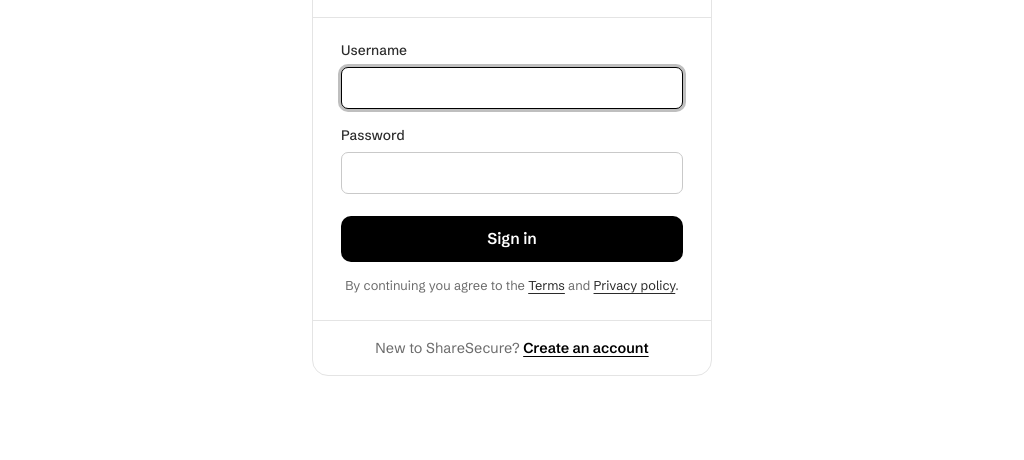
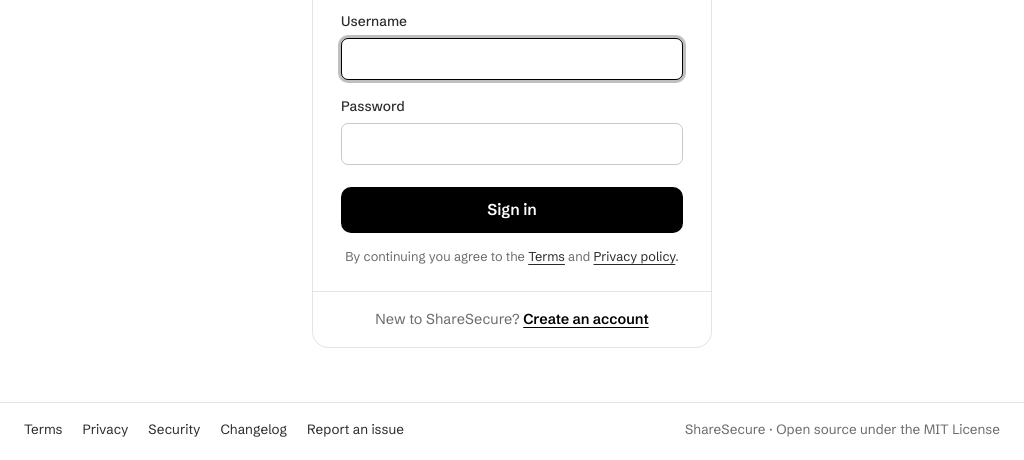
Before and after one commit to ishaanman7898/ShareSecure, an Electron app: page public/signin.html in a window 1024 px wide. Shown: the part 340-800 px from the top of the page. Drawn offline with Linux system fonts and the light colour scheme; no server answers.

Commit message:
Bring back the footer on the website and show the version number

```diff
--- a/functions/api/mode.js
+++ b/functions/api/mode.js
@@ -1,8 +1,11 @@
 // Cloudflare Pages Function — returns selfHostMode: false so the frontend
 // knows it's on a hosted deployment and should require authentication.
 // The Express server has its own /api/mode that returns selfHostMode: true.
+// The version comes from package.json, so the site always shows what's deployed.
+import pkg from '../../package.json';
+
 export async function onRequest() {
-  return new Response(JSON.stringify({ selfHostMode: false }), {
+  return new Response(JSON.stringify({ selfHostMode: false, version: pkg.version }), {
     headers: { 'Content-Type': 'application/json' },
   });
 }
--- a/public/docs.css
+++ b/public/docs.css
@@ -482,3 +482,5 @@ h2 .section-num {
 .legal .summary ul { gap: 4px; }
 .legal .muted { color: var(--text-muted); font-size: 0.92rem; }
 .legal .footer { margin-top: 72px; padding: 40px 0; }
+
+.footer-version { margin-top: 12px; font-size: 0.8rem; color: var(--text-muted); }
--- /dev/null
+++ b/public/footer.js
@@ -0,0 +1,16 @@
+// Fills in the version wherever a page shows it ([data-version]) and keeps the
+// site footer to the website: a self-hosted install drops it, and the desktop
+// app hides it through its .web-only class.
+(function () {
+  fetch('/api/mode', { cache: 'no-store' })
+    .then(r => r.json())
+    .then(mode => {
+      if (mode.selfHostMode) document.querySelectorAll('.app-footer').forEach(f => f.remove());
+      if (!mode.version) return;
+      document.querySelectorAll('[data-version]').forEach(el => {
+        el.textContent = (el.dataset.version || '') + 'v' + mode.version;
+        el.hidden = false;
+      });
+    })
+    .catch(() => {});
+})();
--- a/public/signin.html
+++ b/public/signin.html
@@ -52,6 +52,18 @@
     </section>
   </main>
 
+  <footer class="app-footer web-only">
+    <nav class="footer-links" aria-label="Site">
+      <a href="/terms">Terms</a>
+      <a href="/privacy">Privacy</a>
+      <a href="/security">Security</a>
+      <a href="/changelog">Changelog</a>
+      <a href="https://github.com/ishaanman7898/ShareSecure/issues" target="_blank" rel="noopener noreferrer">Report an issue</a>
+    </nav>
+    <p class="footer-note">ShareSecure <span data-version hidden></span> · Open source under the MIT License</p>
+  </footer>
+
+  <script src="/footer.js" defer></script>
   <script type="module" src="/signin.js"></script>
 </body>
 </html>
--- a/public/style.css
+++ b/public/style.css
@@ -1308,3 +1308,28 @@ a.menu-item { text-decoration: none; }
 .is-desktop .web-only { display: none !important; }
 .desktop-only { display: none !important; }
 .is-desktop .landing-legal.desktop-only { display: flex !important; }
+
+/* ── footer (the website only: self-hosted installs and the desktop app drop it) ── */
+.app-footer {
+  width: 100%;
+  padding: 16px max(24px, calc((100% - 1072px) / 2)) 20px;
+  display: flex;
+  flex-wrap: wrap;
+  align-items: center;
+  justify-content: space-between;
+  gap: 8px 24px;
+  border-top: 1px solid var(--line);
+  font-size: 0.84rem;
+  color: var(--muted);
+}
+
+.footer-links { display: flex; flex-wrap: wrap; gap: 4px 20px; }
+.footer-links a { color: var(--ink-2); text-decoration: none; }
+.footer-links a:hover { color: var(--ink); text-decoration: underline; }
+
+
+.sh-version { margin-top: 10px; font-size: 0.85rem; color: var(--muted); }
+
+@media (max-width: 560px) {
+  .app-footer { padding: 16px 16px calc(20px + env(safe-area-inset-bottom)); flex-direction: column; align-items: flex-start; gap: 6px; }
+}
```
Also changed, not shown: public/changelog.html (+3 -1 lines), public/index.html (+12 -0 lines), public/privacy.html (+2 -0 lines), public/security.html (+2 -0 lines), public/self-host.html (+13 -0 lines), public/terms.html (+2 -0 lines).
